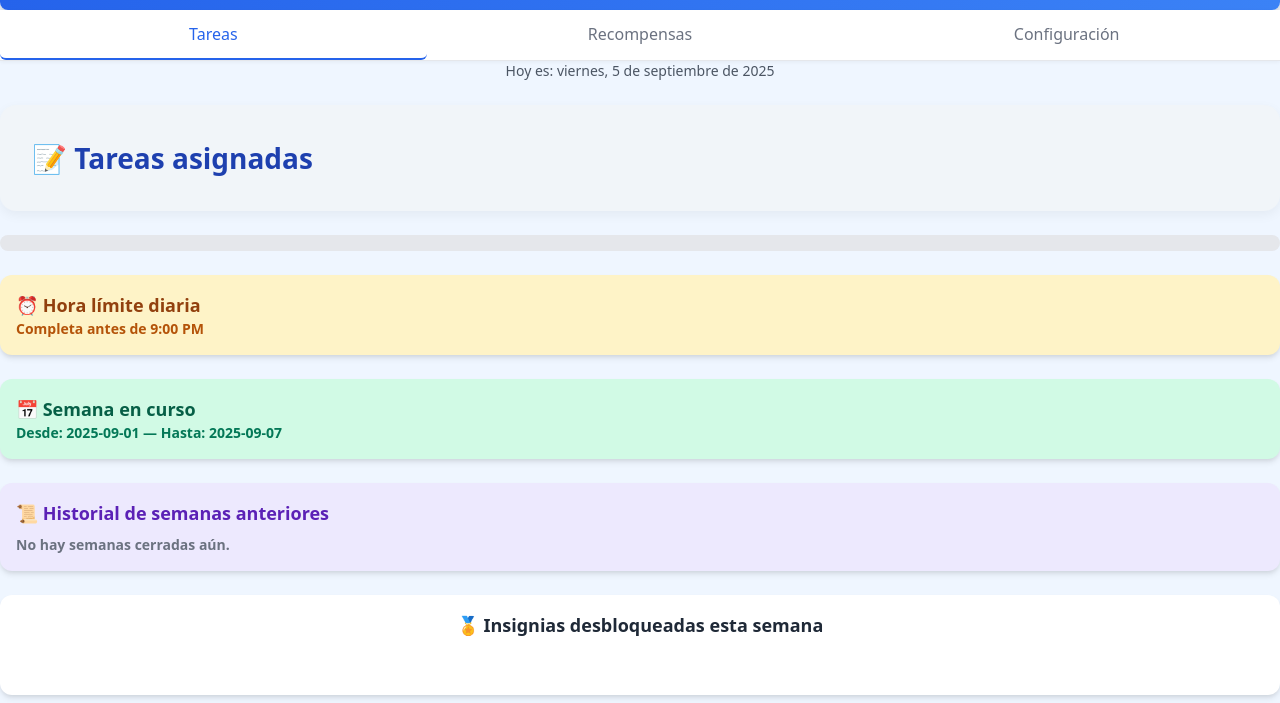
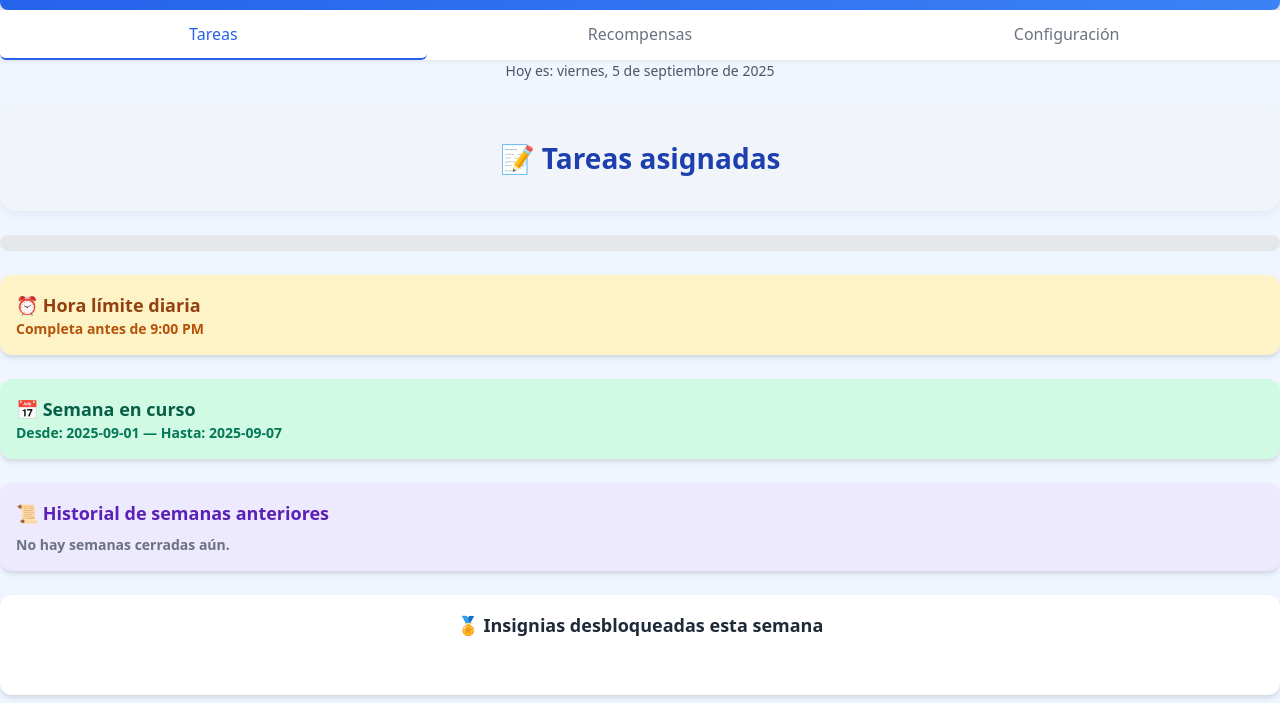
Before and after one commit to StivenArroyave05/ChoreStarsChild, a website built with Vite: page index.html in a window 1280 px wide. Shown: the part 97-800 px from the top of the page. Built offline with nearby package versions, Linux system fonts and the light colour scheme.

Commit message:
Add files via upload

```diff
--- a/index.html
+++ b/index.html
@@ -56,8 +56,8 @@
 
 
 <!-- 📋 Tareas Asignadas (HTML mejorado) -->
-<section class="tasks-section">
-  <label class="tasks-title text-center">📝 Tareas asignadas</label>
+<section class="tasks-section text-center">
+  <label class="tasks-title">📝 Tareas asignadas</label>
   <div id="tasks-list" class="tasks-grid">
     <!-- Ejemplo de tarea -->
     <div class="task-card">
```
